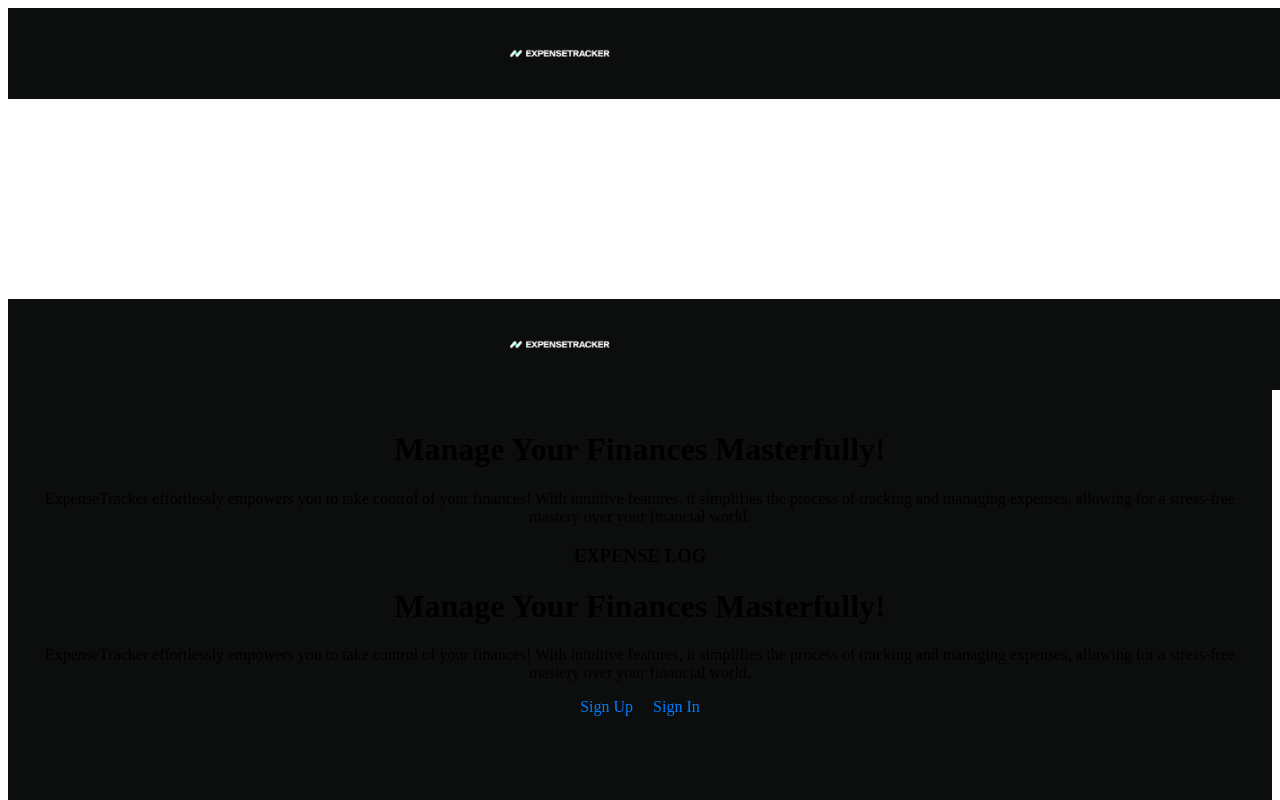
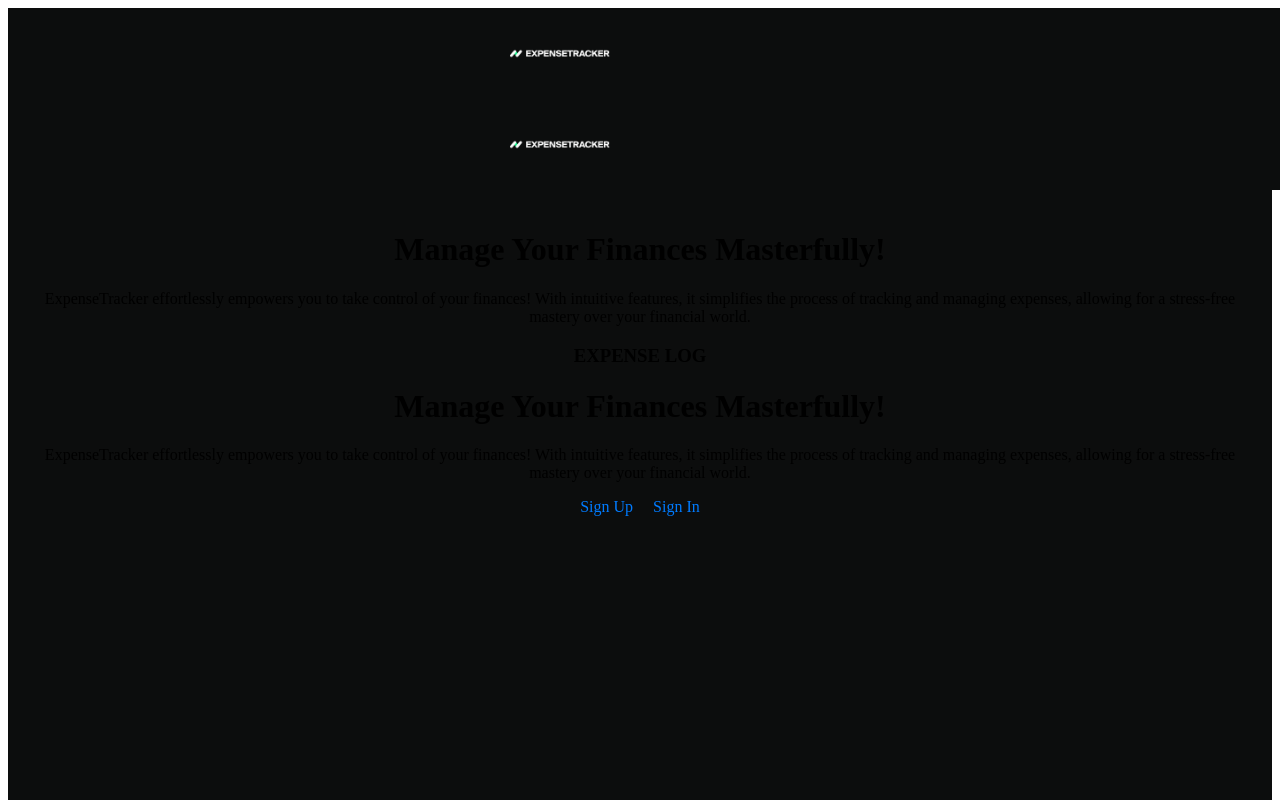
Before and after one commit to Reuelle/expense-tracker, a React (Create React App) app: page / in a window 1280 px wide. Shown: the top 800 px of the page. Built offline with nearby package versions, Linux system fonts and the light colour scheme.

Commit message:
Update HomePage.module.css

```diff
--- a/src/components/HomePage/HomePage.module.css
+++ b/src/components/HomePage/HomePage.module.css
@@ -2,7 +2,6 @@
   display: flex;
   flex-direction: column;
   min-height: 100vh;
-  margin-top: 200px/* Ensure the page takes up the full viewport height */
 }
 
 .mainContent {
```
